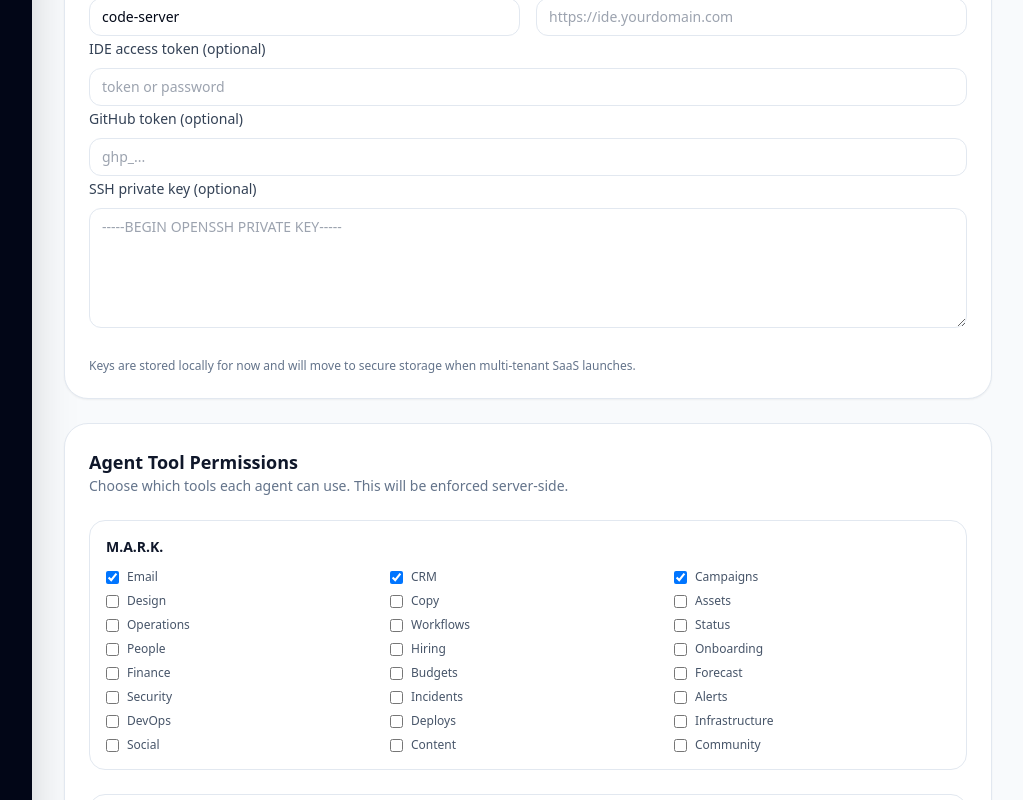
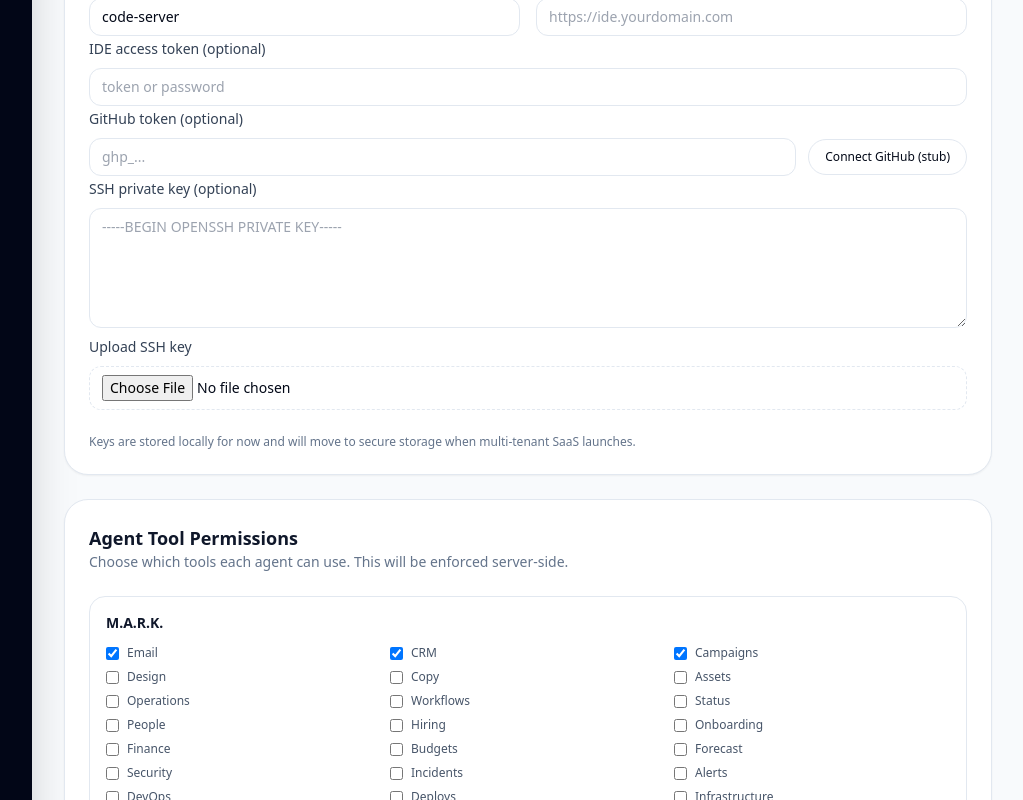
Before and after one commit to ebarlowjr2/bloxv3, a Next.js app: page /app/settings in a window 1280 px wide. Shown: the part 960-1760 px from the top of the page, without its empty margins (256-1279 px from the left). Built offline with nearby package versions, Linux system fonts and the light colour scheme.

Commit message:
feat: add github connect stub, ssh upload, and ide status

```diff
--- a/src/app/(app)/app/ide/page.tsx
+++ b/src/app/(app)/app/ide/page.tsx
@@ -15,6 +15,7 @@ type CompanyProfile = {
 export default function IdePage() {
   const [profile, setProfile] = useState<CompanyProfile | null>(null);
   const [loading, setLoading] = useState(true);
+  const [status, setStatus] = useState<'unknown' | 'reachable' | 'unreachable'>('unknown');
 
   useEffect(() => {
     const stored = typeof window !== 'undefined' ? window.localStorage.getItem('blox_company_profile') : null;
@@ -36,6 +37,32 @@ export default function IdePage() {
     }
     return ideUrl;
   }, [ideUrl, profile?.dashIdeToken]);
+
+  useEffect(() => {
+    if (!ideUrl) {
+      setStatus('unknown');
+      return;
+    }
+
+    let isMounted = true;
+    const controller = new AbortController();
+    const timeout = setTimeout(() => controller.abort(), 4000);
+
+    fetch(ideUrl, { mode: 'no-cors', signal: controller.signal })
+      .then(() => {
+        if (isMounted) setStatus('reachable');
+      })
+      .catch(() => {
+        if (isMounted) setStatus('unreachable');
+      })
+      .finally(() => clearTimeout(timeout));
+
+    return () => {
+      isMounted = false;
+      controller.abort();
+      clearTimeout(timeout);
+    };
+  }, [ideUrl]);
 
   return (
     <Layout>
@@ -88,6 +115,24 @@ export default function IdePage() {
             <Card className="rounded-3xl border-slate-200 bg-white shadow-sm">
               <CardContent className="p-5 space-y-3">
                 <div className="text-sm font-semibold text-slate-900">Workspace Details</div>
+                <div className="flex items-center gap-2 text-xs text-slate-500">
+                  <span>Status:</span>
+                  <span
+                    className={`rounded-full px-2 py-0.5 text-[10px] ${
+                      status === 'reachable'
+                        ? 'bg-emerald-100 text-emerald-700'
+                        : status === 'unreachable'
+                        ? 'bg-rose-100 text-rose-700'
+                        : 'bg-slate-100 text-slate-500'
+                    }`}
+                  >
+                    {status === 'reachable'
+                      ? 'Reachable'
+                      : status === 'unreachable'
+                      ? 'Unreachable'
+                      : 'Not checked'}
+                  </span>
+                </div>
                 <div className="text-xs text-slate-500">Provider</div>
                 <div className="text-sm text-slate-700">{provider}</div>
                 <div className="text-xs text-slate-500">Endpoint</div>
--- a/src/app/(app)/app/settings/page.tsx
+++ b/src/app/(app)/app/settings/page.tsx
@@ -105,6 +105,7 @@ export default function SettingsPage() {
     content: '',
   });
   const [driveConnected, setDriveConnected] = useState(false);
+  const [sshUploadName, setSshUploadName] = useState('');
 
   useEffect(() => {
     const stored = typeof window !== 'undefined' ? window.localStorage.getItem(storageKey) : null;
@@ -330,13 +331,23 @@ export default function SettingsPage() {
 
             <label className="space-y-2 text-sm">
               <span className="font-medium text-slate-700">GitHub token (optional)</span>
+              <div className="flex flex-wrap items-center gap-3">
                 <input
                   type="password"
-                className="w-full rounded-xl border border-slate-200 px-3 py-2 text-sm"
+                  className="w-full flex-1 rounded-xl border border-slate-200 px-3 py-2 text-sm"
                   value={profile.dashGithubToken}
                   onChange={(e) => setProfile({ ...profile, dashGithubToken: e.target.value })}
                   placeholder="ghp_..."
                 />
+                <Button
+                  type="button"
+                  variant="outline"
+                  className="h-9 rounded-full border-slate-200 px-4 text-xs"
+                  onClick={() => alert('GitHub connect stub — OAuth flow will be added later.')}
+                >
+                  Connect GitHub (stub)
+                </Button>
+              </div>
             </label>
 
             <label className="space-y-2 text-sm">
@@ -347,6 +358,28 @@ export default function SettingsPage() {
                 onChange={(e) => setProfile({ ...profile, dashSshKey: e.target.value })}
                 placeholder="-----BEGIN OPENSSH PRIVATE KEY-----"
               />
+            </label>
+            <label className="space-y-2 text-sm">
+              <span className="font-medium text-slate-700">Upload SSH key</span>
+              <input
+                type="file"
+                accept=".pem,.key,.txt"
+                className="w-full rounded-xl border border-dashed border-slate-200 px-3 py-2 text-sm"
+                onChange={(e) => {
+                  const file = e.target.files?.[0];
+                  if (!file) return;
+                  const reader = new FileReader();
+                  reader.onload = () => {
+                    const text = typeof reader.result === 'string' ? reader.result : '';
+                    setProfile({ ...profile, dashSshKey: text.trim() });
+                    setSshUploadName(file.name);
+                  };
+                  reader.readAsText(file);
+                }}
+              />
+              {sshUploadName && (
+                <div className="text-xs text-slate-500">Loaded: {sshUploadName}</div>
+              )}
             </label>
             <div className="text-xs text-slate-500">
               Keys are stored locally for now and will move to secure storage when multi-tenant SaaS launches.
```
Lines whose indentation alone changed are shown as unchanged.
